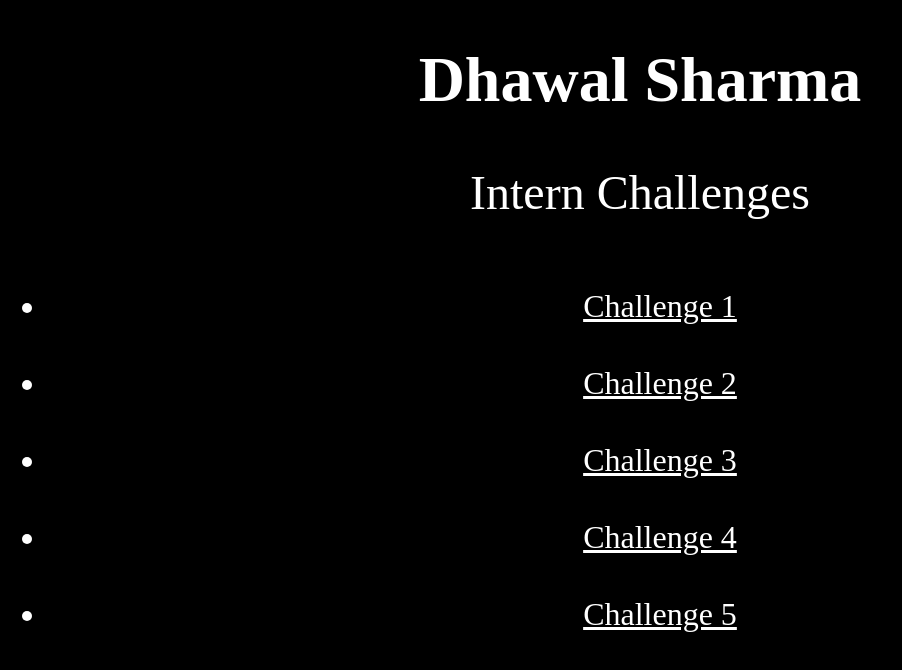
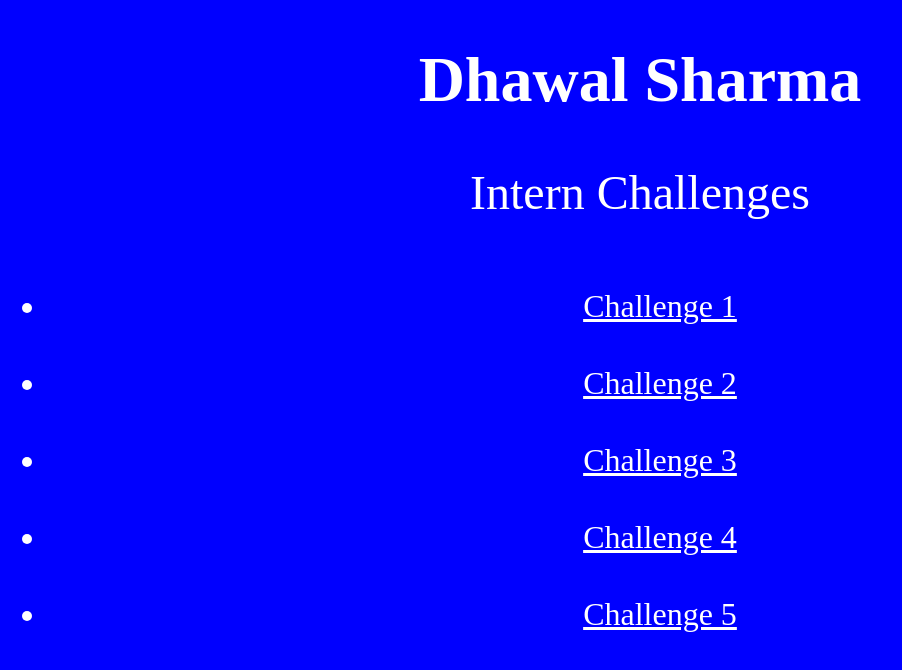
Before and after one commit to dhawalsharma07/Caw-Challenges, a website: page index.html in a window 1280 px wide. Shown: the whole page, without its empty margins (0-902 px from the left). Drawn offline with Linux system fonts and the light colour scheme.

Commit message:
Changes made

```diff
--- a/index.html
+++ b/index.html
@@ -3,7 +3,7 @@
     <head>
         <title>Challenges</title>
     </head>
-    <body style="background-color: black">
+    <body style="background-color: blue">
         <h1
             style="
                 font-family: 'Times New Roman', Times, serif;
```
Also changed, not shown: .github/workflows/main.yml.
